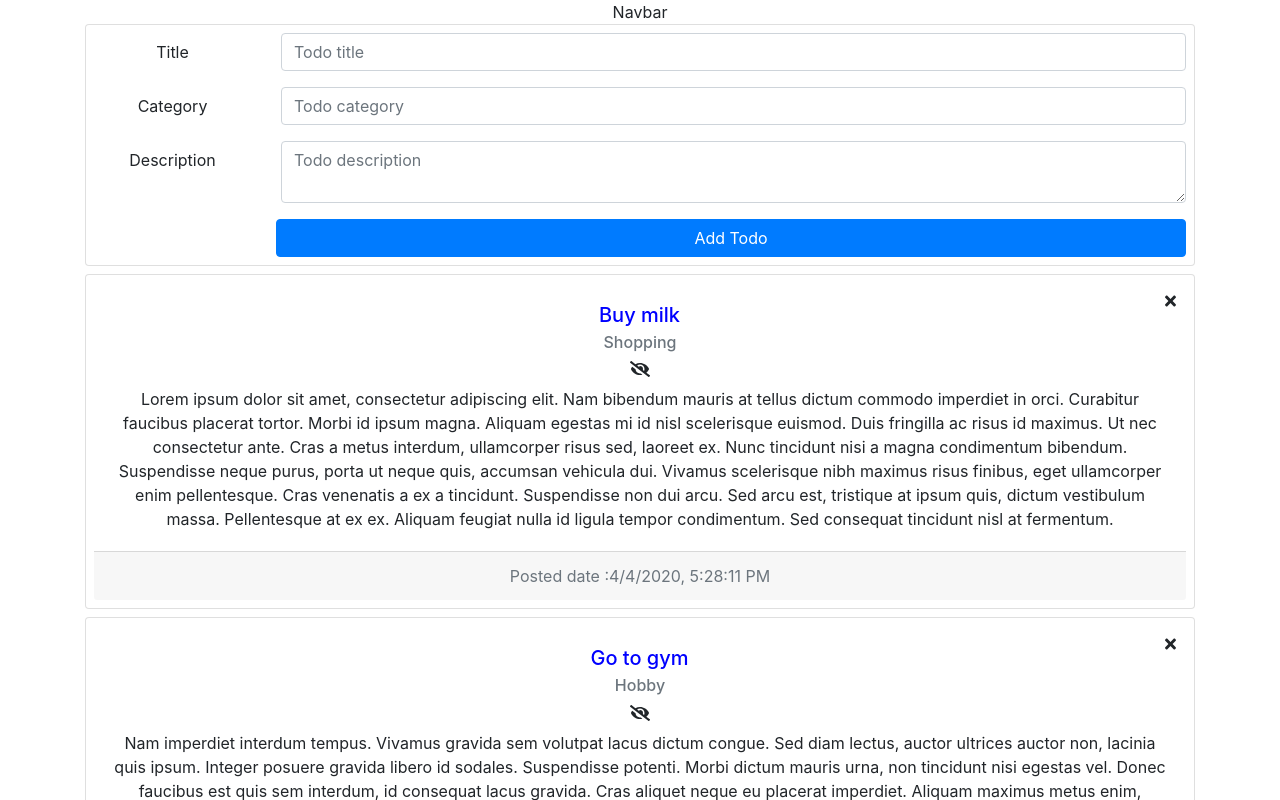
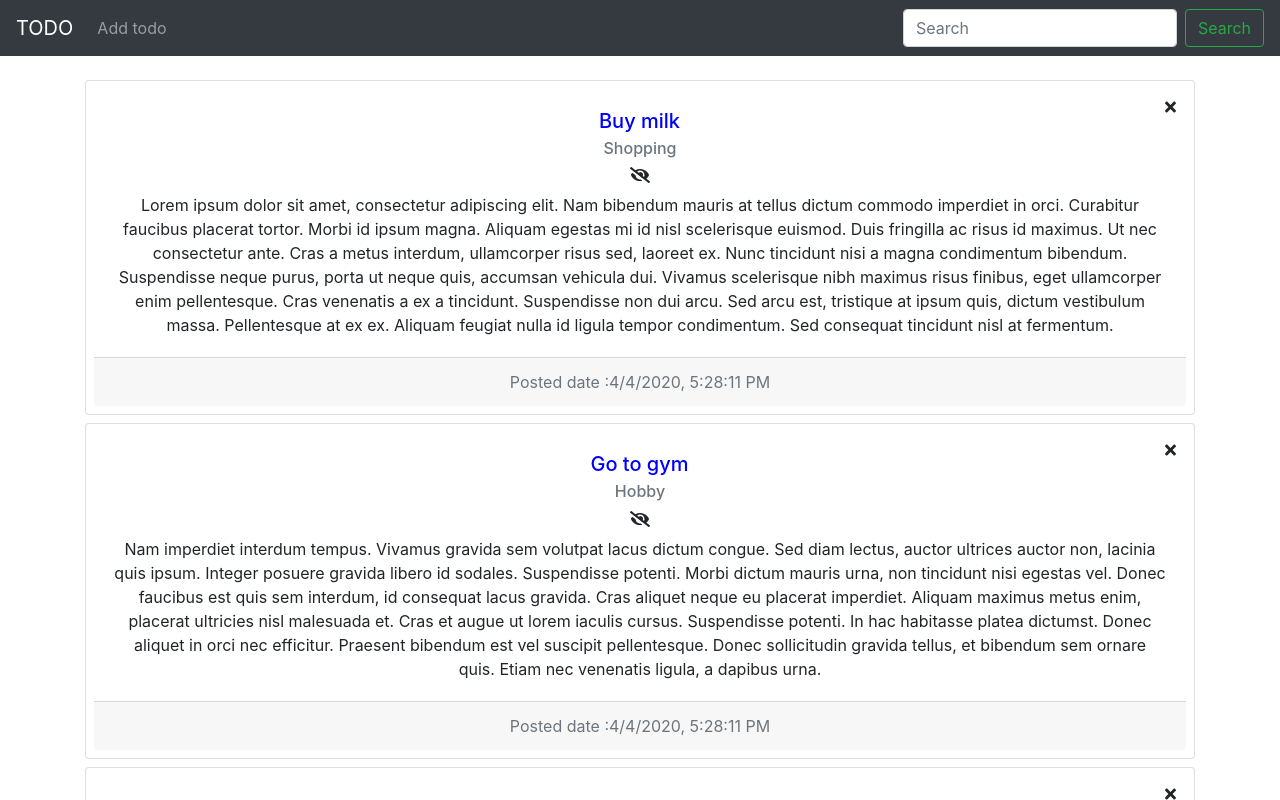
Before and after one commit to AndreiBora/todo-react, a React (Create React App) app: page / in a window 1280 px wide. Shown: the top 800 px of the page. Built offline with nearby package versions, Linux system fonts and the light colour scheme.

Commit message:
Add navbar and routing

```diff
--- a/package.json
+++ b/package.json
@@ -12,6 +12,7 @@
     "bootstrap": "^4.4.1",
     "react": "^16.13.1",
     "react-dom": "^16.13.1",
+    "react-router-dom": "^5.1.2",
     "react-scripts": "3.4.1"
   },
   "scripts": {
--- a/src/App.js
+++ b/src/App.js
@@ -3,7 +3,9 @@ import "./App.css";
 import Todos from "./components/Todos";
 import NavBar from "./components/NavBar";
 import AddTodo from "./components/AddTodo";
+import { BrowserRouter as Router, Route, Switch } from "react-router-dom";
 import "bootstrap/dist/css/bootstrap.min.css";
+import NotFound from "./components/NotFound";
 
 class App extends React.Component {
   state = {
@@ -50,19 +52,35 @@ class App extends React.Component {
 
   render() {
     return (
+      <Router>
+        <React.Fragment>
+          <NavBar />
           <div className="App container">
-        <NavBar />
-
             <div className="row">
               <div className="col">
-            <AddTodo addTodo={this.addNewTodo} />
+                <Switch>
+                  <Route
+                    exact
+                    path="/add-todo"
+                    component={() => <AddTodo addTodo={this.addNewTodo} />}
+                  />
+                  <Route
+                    exact
+                    path="/"
+                    component={() => (
                       <Todos
                         todos={this.state.todos}
                         deleteTodoHandler={this.deleteTodoHandler}
                       />
+                    )}
+                  />
+                  <Route component={NotFound} />
+                </Switch>
               </div>
             </div>
           </div>
+        </React.Fragment>
+      </Router>
     );
   }
 }
--- a/src/components/AddTodo.js
+++ b/src/components/AddTodo.js
@@ -1,5 +1,6 @@
 import React, { Component } from "react";
 import uuid from "uuid";
+import { Route, withRouter } from "react-router-dom";
 
 class AddTodo extends Component {
   state = { title: "", category: "", description: "" };
@@ -15,6 +16,7 @@ class AddTodo extends Component {
     };
     this.props.addTodo(newTodo);
     this.clearInput();
+    this.props.history.push("/");
   };
 
   clearInput() {
@@ -98,4 +100,4 @@ class AddTodo extends Component {
   }
 }
 
-export default AddTodo;
+export default withRouter(AddTodo);
--- a/src/components/NavBar.js
+++ b/src/components/NavBar.js
@@ -1,8 +1,37 @@
 import React, { Component } from "react";
+import { Link } from "react-router-dom";
 
 class NavBar extends Component {
   render() {
-    return <div>Navbar</div>;
+    return (
+      <nav className="navbar navbar-expand-lg navbar-dark bg-dark mb-4">
+        <Link to="/" className="navbar-brand">
+          TODO
+        </Link>
+
+        <ul className="navbar-nav">
+          <li className="nav-item">
+            <Link to="/add-todo" className="nav-link">
+              Add todo
+            </Link>
+          </li>
+        </ul>
+        <form className="form-inline my-2 my-lg-0 ml-auto">
+          <input
+            className="form-control mr-sm-2"
+            type="search"
+            placeholder="Search"
+            aria-label="Search"
+          />
+          <button
+            className="btn btn-outline-success my-2 my-sm-0"
+            type="submit"
+          >
+            Search
+          </button>
+        </form>
+      </nav>
+    );
   }
 }
 
--- /dev/null
+++ b/src/components/NotFound.js
@@ -0,0 +1,11 @@
+import React from "react";
+
+const NotFound = () => {
+  return (
+    <div>
+      <h1 className="display-4">404 Not found</h1>
+    </div>
+  );
+};
+
+export default NotFound;
```
Also changed, not shown: 1 other file (tests, documents, lock files or other folders). Lines whose indentation alone changed are shown as unchanged.
